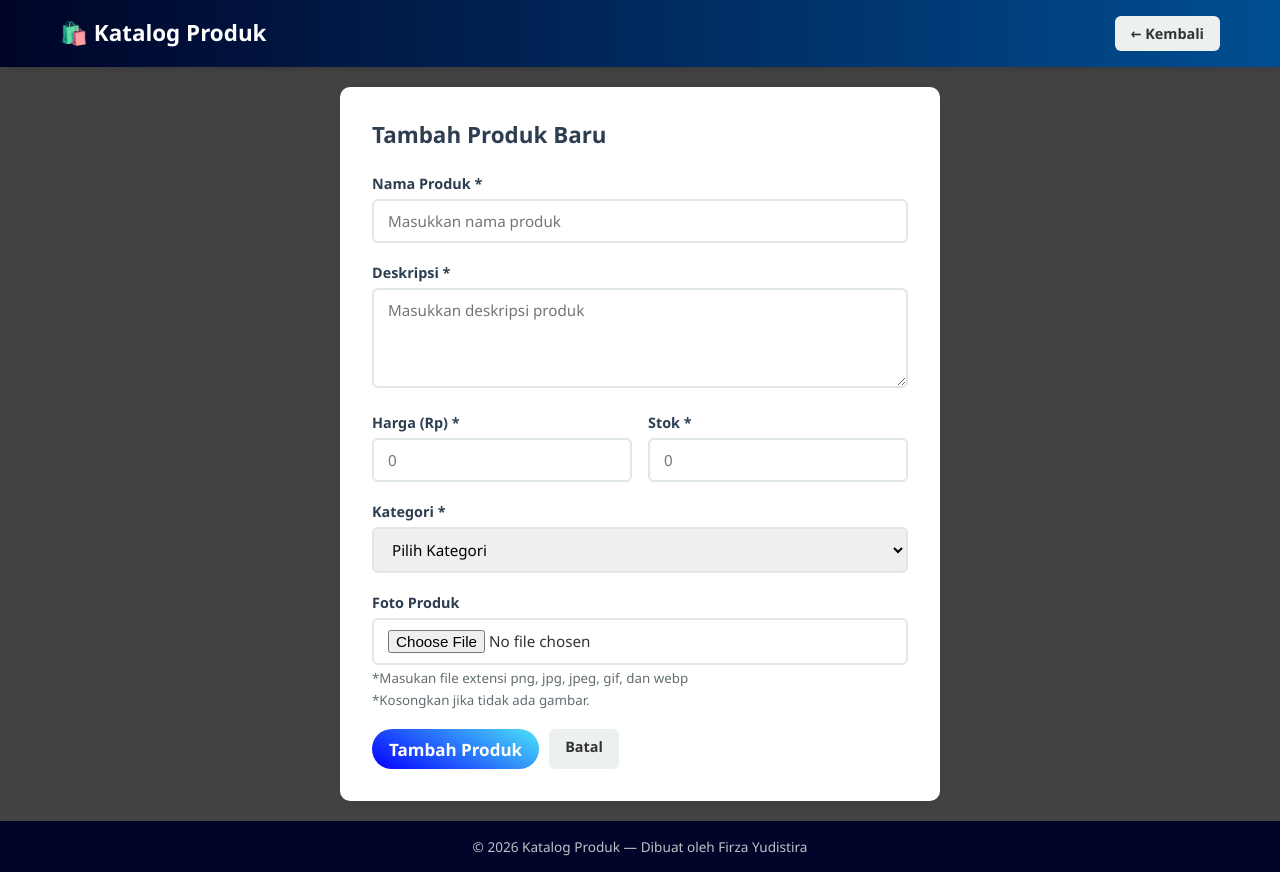
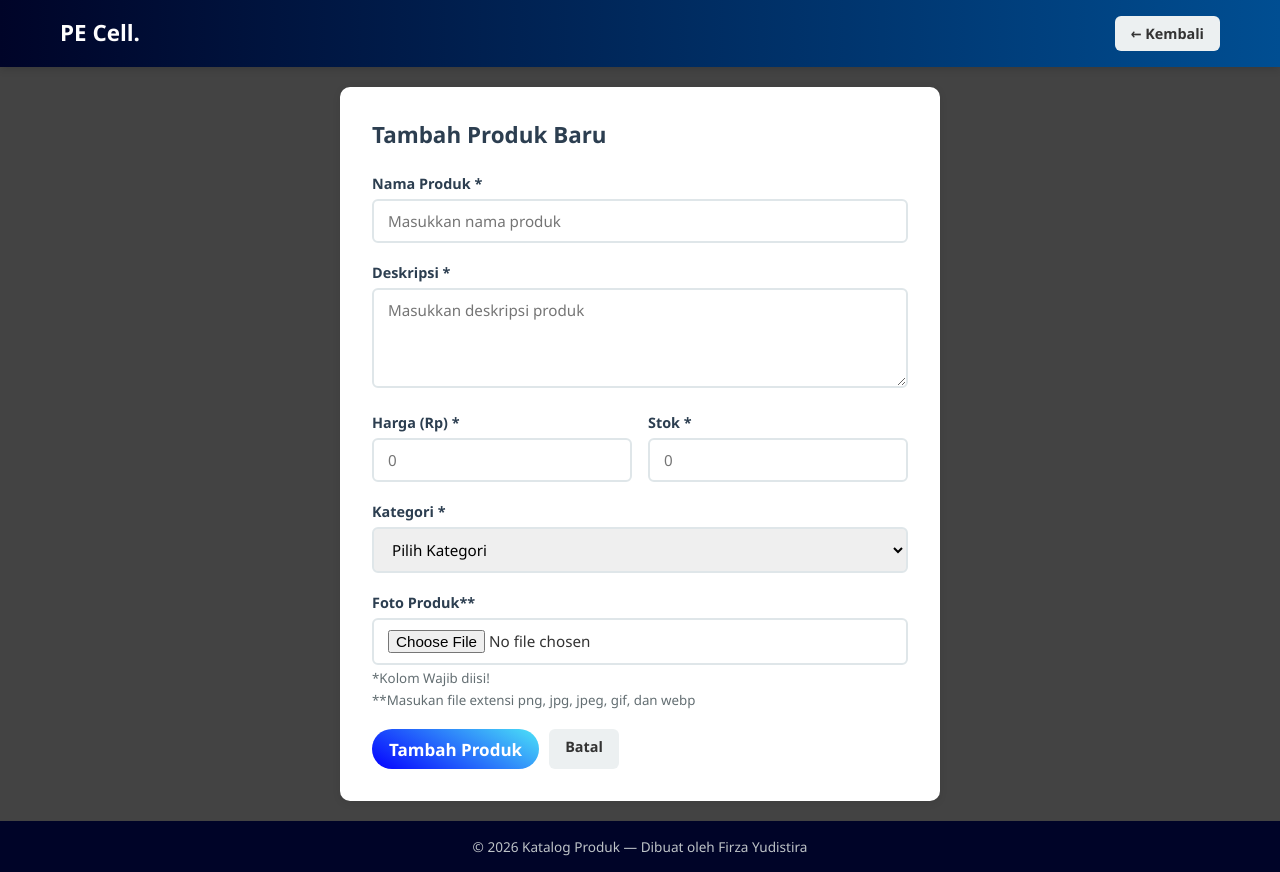
Before and after one commit to FirzaYudistira24/THT_SE, a Flask app: page /produk/tambah in a window 1280 px wide. Run offline with Flask 3, Linux system fonts and the light colour scheme.

Commit message:
Ganti: Judul logo di form produk

```diff
--- a/Mini Project/Templates/form.html
+++ b/Mini Project/Templates/form.html
@@ -10,7 +10,8 @@
 
     <nav class="navbar">
         <div class="container">
-            <h1 class="logo">🛍️ Katalog Produk</h1>
+            <h1 class="logo"><span class="logo-pe">PE</span>
+                <em></em><span class="logo-cell">Cell.</span></em></h1>
             <a href="{{ url_for('index') }}" class="btn btn-secondary">← Kembali</a>
         </div>
     </nav>
@@ -69,13 +70,13 @@
 
                 <!-- Input untuk Unggah Foto Produk -->
                 <div class="form-group">
-                    <label for="gambar">Foto Produk</label>
+                    <label for="gambar">Foto Produk**</label>
                     <!-- accept="image/*" membatasi agar pengguna hanya bisa memilih file gambar -->
                     <input type="file" id="gambar" name="gambar" accept="image/*">
                     <small style="color: #636e72; display: block; margin-top: 4px;">
-                        *Masukan file extensi png, jpg, jpeg, gif, dan webp
+                        *Kolom Wajib diisi!
                     <small style="color: #636e72; display: block; margin-top: 4px;"></small>
-                        *Kosongkan jika tidak ada gambar.
+                        **Masukan file extensi png, jpg, jpeg, gif, dan webp
                     </small>
                 </div>
 
```
